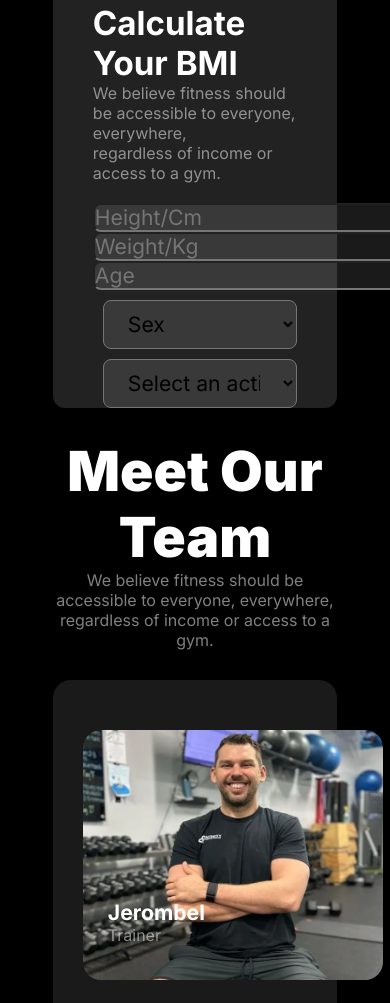
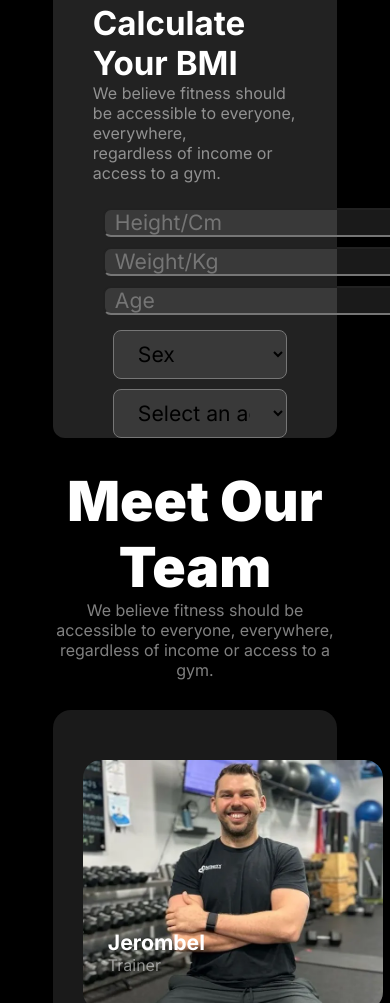
Before and after one commit to Najmul017/aasingment-two-nnajmul, a plain HTML site: page index.html in a window 390 px wide. Shown: the part 4679-5682 px from the top of the page. Drawn offline with Linux system fonts and the light colour scheme.

Commit message:
complete

```diff
--- a/styles/responsive.css
+++ b/styles/responsive.css
@@ -26,6 +26,7 @@
     }
     .form{
         display: flex;
+        padding: 0px 10px;
         flex-direction: column;
 
     }
@@ -33,8 +34,8 @@
         padding: 2px 3px;
     }
     .form input{
-        margin: 0 auto;
-        padding: 0;
+        margin: 5px auto;
+        padding: 0 10px;
     }
     table{
         margin: 0 auto;
```
